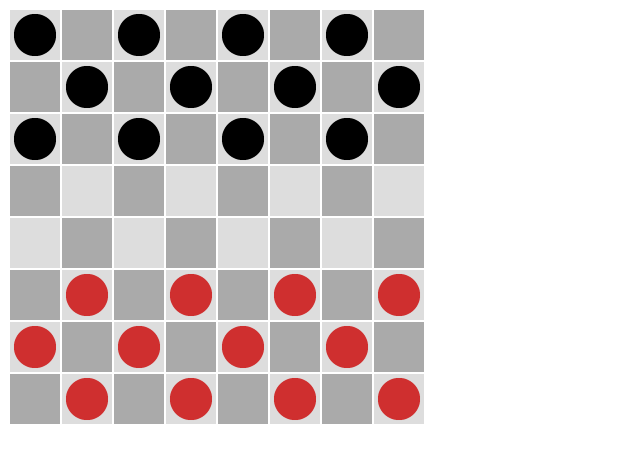
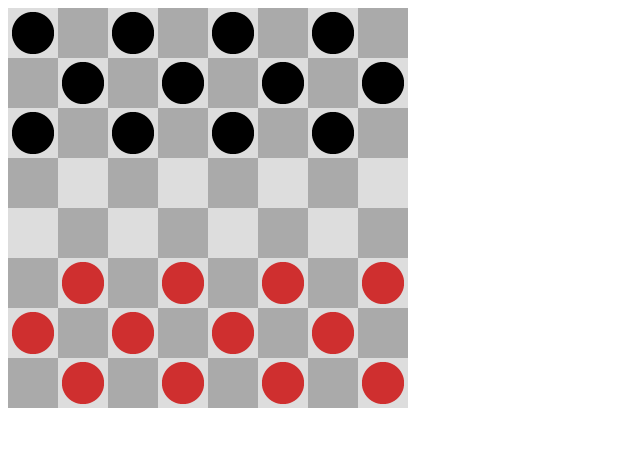
Before and after one commit to mikegagnon/checkers, a plain HTML site: page index.html in a window 1280 px wide. Shown: the whole page, without its empty margins (0-640 px from the left). Drawn offline with Linux system fonts and the light colour scheme.

Commit message:
better style

```diff
--- a/style.css
+++ b/style.css
@@ -14,8 +14,6 @@
 .cell {
     height: 100px;
     width: 100px;
-    margin-left: 2px;
-    margin-top: 2px;
     float: left;
     cursor: pointer;
 }
```
